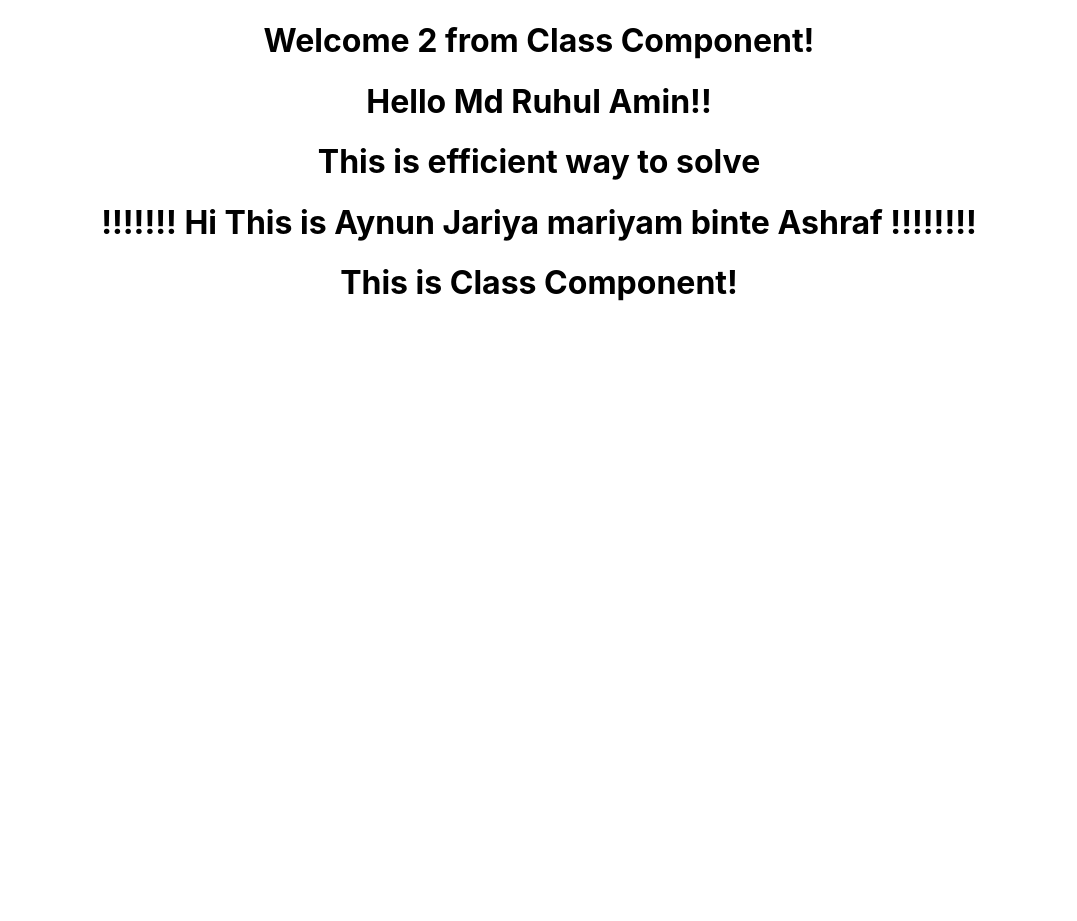
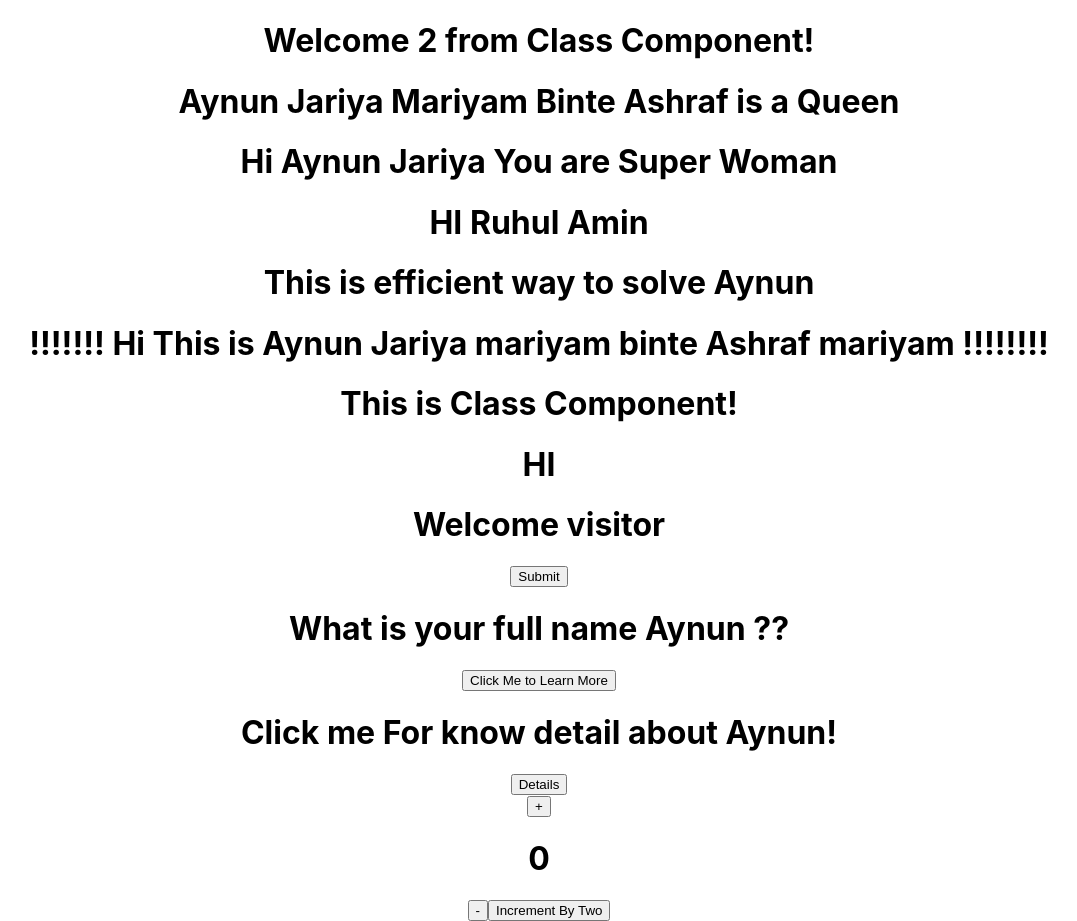
Before and after one commit to MohammadRuhulAmin/react.js-tutorial, a React (Create React App) app: page / in a window 1280 px wide. Shown: the whole page, without its empty margins (101-1178 px from the left). Before the commit the page ends 800 px from the top, so only its background shows below. Built offline with nearby package versions, Linux system fonts and the light colour scheme.

Commit message:
state setstate

```diff
--- a/src/App.js
+++ b/src/App.js
@@ -6,15 +6,30 @@ import Greet2 from './components/Greet2';
 import {Greet3} from './components/Greet3';
 import Welcome from './components/Welcome';
 import Welcome2 from './components/Welcome2';
+import Actor from './components/Actor';
+import Queen from './components/Queen';
+import Message from './components/Message';
+import Aynun from './components/Aynun';
+import Aynundetail  from './components/Aynundetail';
+import Counter from './components/Counter';
 class App extends Component {
   render(){
     return(
       <div className='App'>
         <Welcome2/>
+        <Queen name="Aynun Jariya Mariyam Binte Ashraf " type="Queen" />
+        <Actor name="Aynun Jariya " heroName = "Super Woman">
+          <h1>HY Aynun is a Super Queen!</h1>
+        </Actor>
+       <Greet name="Ruhul Amin"/>
+       <Greet2 name= "Aynun"/>
+       <Greet3 name = "mariyam"/>
+       <Welcome/>
        <Greet/>
-       <Greet2/>
-       <Greet3/>
-       <Welcome/>
+       <Message/>
+       <Aynun/>
+       <Aynundetail/>
+       <Counter/>
       </div>
     )
   }
--- /dev/null
+++ b/src/components/Actor.js
@@ -0,0 +1,16 @@
+import React from 'react'
+
+function Actor(props){
+
+    return(
+        <div>
+             <h1>Hi {props.name} You are {props.heroName}</h1>
+             <b>{props.child}</b>
+
+        </div>
+    )
+
+
+}
+
+export default Actor;
--- /dev/null
+++ b/src/components/Aynun.js
@@ -0,0 +1,24 @@
+import React,{Component} from 'react';
+
+class Aynun extends Component{
+    constructor(){
+        super();
+        this.state ={
+            message:"What is your full name Aynun ?? "
+        }
+    }
+    changeMesage(){
+        this.setState({
+            message:'My Name is Aynun Jariya Mariyam Binte Ashraf!',
+        })
+    }
+    render(){
+        return(
+            <div>
+                <h1>{this.state.message}</h1>
+                <button onClick = {()=> this.changeMesage()}>Click Me to Learn More </button>
+            </div>
+        )
+    }
+}
+export default Aynun;
--- /dev/null
+++ b/src/components/Aynundetail.js
@@ -0,0 +1,26 @@
+import React,{Component} from 'react';
+
+class Aynundetail extends Component{
+    constructor(){
+        super();
+        this.state = {
+            detail:"Click me For know detail about Aynun!"
+        }
+    }
+    details(){
+        this.setState ({
+            detail : "Hi this is Aynun daughter of Ashraf and Rashmi"
+        })
+    }
+
+    render(){
+        return(
+            <div>
+                <h1>{this.state.detail }</h1>
+                <button onClick={()=>this.details()}>Details</button>
+            </div>
+        )
+    }
+}
+
+export default Aynundetail;
--- /dev/null
+++ b/src/components/Counter.js
@@ -0,0 +1,42 @@
+import React,{Component} from 'react';
+
+class Counter extends Component{
+    constructor(){
+        super();
+        this.state = {
+            value:0
+        }
+    }
+    increment(){
+        this.setState({
+            value:this.state.value+1
+        })
+    }
+    decrement(){
+        this.setState({
+            value:this.state.value-1
+        })
+    }
+    incByTwo(){
+        this.setState({
+            value: this.state.value* 2
+        })
+    }
+    render(){
+
+        return(
+            <div>
+
+                <button onClick={()=>this.increment()}>+</button>
+                <h1>{this.state.value}</h1>
+                <button onClick={()=>this.decrement()}>-</button>
+                <button onClick={()=>this.incByTwo()}>Increment By Two </button>
+
+            </div>
+        )
+    }
+
+
+}
+
+export default Counter;
--- a/src/components/Greet.js
+++ b/src/components/Greet.js
@@ -1,7 +1,7 @@
 import React from 'react'
 
-function Greet(){
-return <h1>Hello Md Ruhul Amin!! </h1>
+function Greet(props){
+    return <h1>HI {props.name}</h1>
 
 }
 
--- a/src/components/Greet3.js
+++ b/src/components/Greet3.js
@@ -1,4 +1,4 @@
 import React from 'react'
 
 
-export const Greet3 = ()=> <h1>!!!!!!! Hi This is Aynun Jariya mariyam binte Ashraf !!!!!!!!</h1>
+export const Greet3 = (props)=> <h1>!!!!!!! Hi This is Aynun Jariya mariyam binte Ashraf {props.name} !!!!!!!!</h1>
--- /dev/null
+++ b/src/components/Message.js
@@ -0,0 +1,29 @@
+import React,{Component} from 'react';
+
+class Message extends Component{
+
+    constructor(){
+        super();
+        this.state = {
+            message :'Welcome visitor'
+        }
+    }
+    changeMessage(){
+        this.setState({
+            message: 'Thank you so much !! '
+        })
+    }
+    render(){
+        return(
+            <div>
+               <h1> {this.state.message} </h1>
+               <button onClick={()=> this.changeMessage()}>Submit</button>
+            </div>
+        )
+    }
+
+
+
+}
+
+export default Message;
--- /dev/null
+++ b/src/components/Queen.js
@@ -0,0 +1,13 @@
+import React,{Component} from 'react';
+
+class Queen extends Component{
+
+    render(props){
+        return(
+            <div>
+                <h1>{this.props.name} is a {this.props.type}</h1>
+            </div>
+        )
+    }
+}
+export default Queen;
--- a/src/components/Welcome.js
+++ b/src/components/Welcome.js
@@ -4,6 +4,5 @@ class Welcome extends Component{
     render(){
         return <h1>This is Class Component! </h1>
     }
-
 }
 export default Welcome;
--- a/src/components/Welcome2.js
+++ b/src/components/Welcome2.js
@@ -3,11 +3,12 @@ import React,{Component} from 'react';
 
 class Welcome2 extends Component{
     render(){
-        return <h1>Welcome 2 from Class Component! </h1>
+        return (
+            <div>
+                <h1>Welcome 2 from Class Component! </h1>
+            </div>
+        )
     }
-
-
-
 }
 
 export default Welcome2;
```
Also changed, not shown: src/components/Greet2.js (+1 -9 lines).
